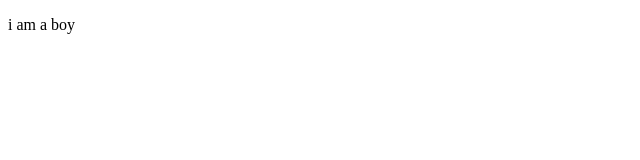
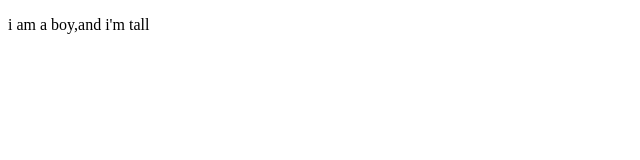
Before and after one commit to AYOBNM/tut1, a plain HTML site: page index.html in a window 1280 px wide. Shown: the full height of the page, 0-640 px from the left. Drawn offline with Linux system fonts and the light colour scheme.

Commit message:
Update index.html

```diff
--- a/index.html
+++ b/index.html
@@ -6,6 +6,7 @@
     <title>www.duceen.com</title>
 </head>
 <body>
-<p>i am a boy</p>
+<p>i am a boy,and i'm tall</p>
+
 </body>
 </html>
```
